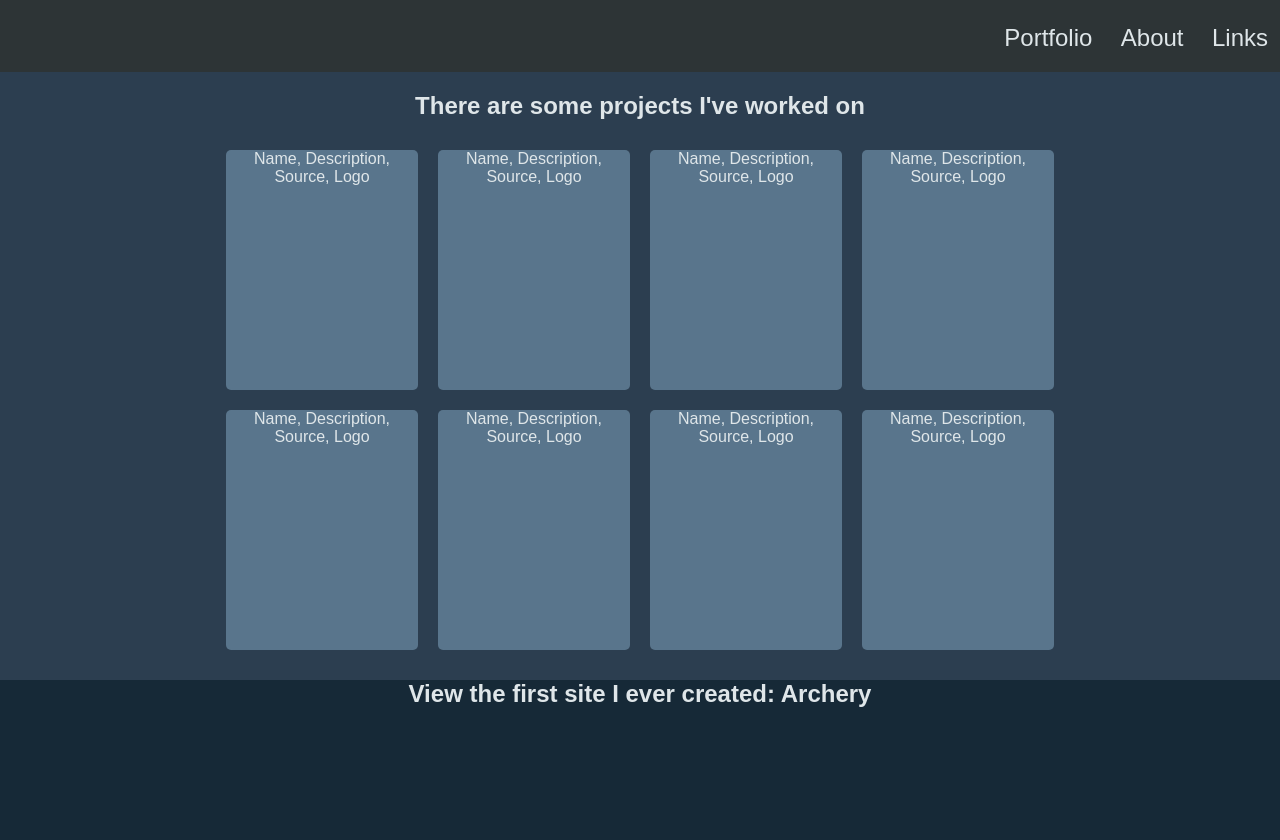
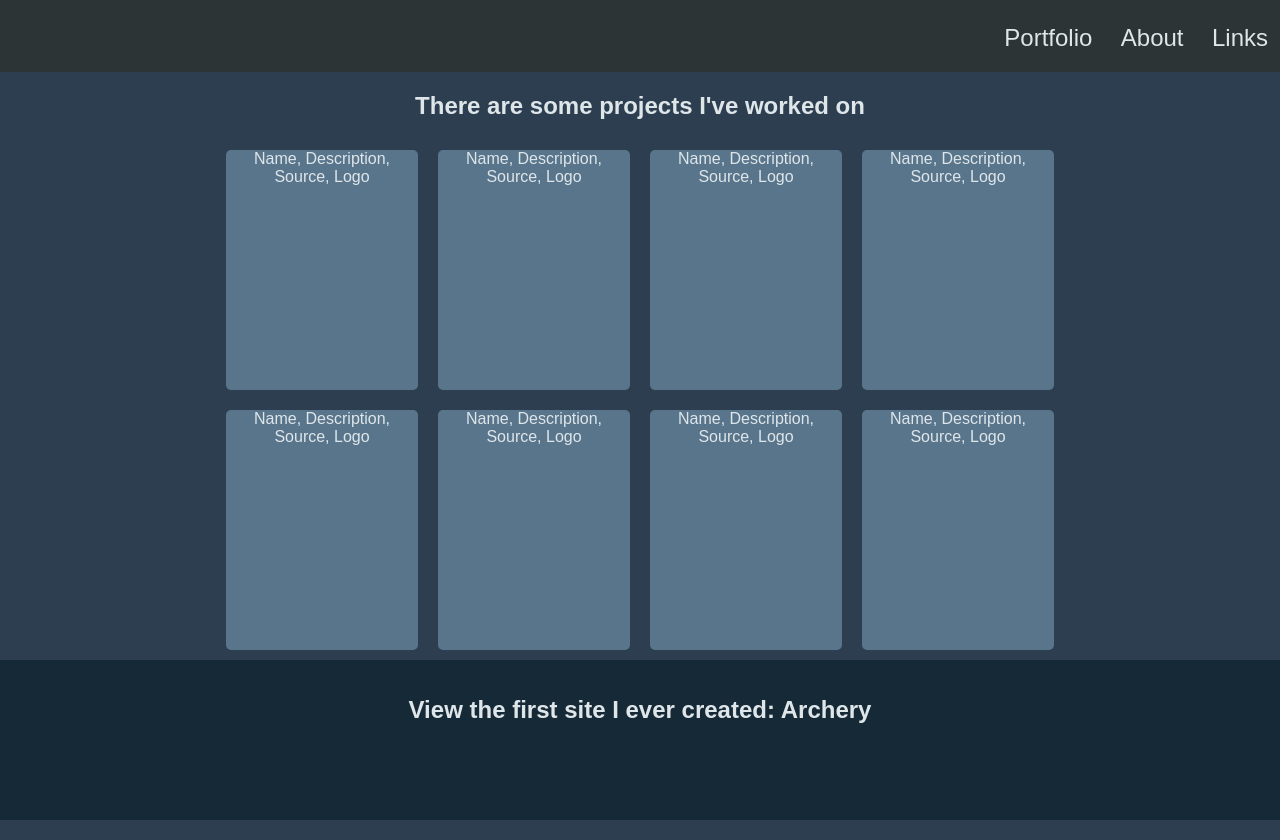
Before and after one commit to timothymathison/timothymathison.github.io, a website built with webpack: page index.html in a window 1280 px wide. Built offline with nearby package versions, Linux system fonts and the light colour scheme.

Commit message:
page height styling

```diff
--- a/src/styles.css
+++ b/src/styles.css
@@ -8,6 +8,7 @@ body {
     color: #dfe6e9;
     text-align: center;
     box-sizing: border-box;
+    position: absolute;
 }
 
 header {
@@ -24,11 +25,11 @@ header h1 {
 }
 
 footer {
-    position: relative;
-    bottom: 0;
-    margin: 0 0 0 0;
+    margin: -10em 0 0 0;
     width: 100%;
     height: 10em;
+    box-sizing: border-box;
+    padding: 1em 0;
 }
 
 a {
@@ -38,8 +39,9 @@ a {
 }
 
 .body {
-    padding: 4.5em 0 0 0;
-    height: 100%;
+    padding: 4.5em 0 10em 0;
+    box-sizing: border-box;
+    min-height: 100%;
 }
 
 .menu {
```
